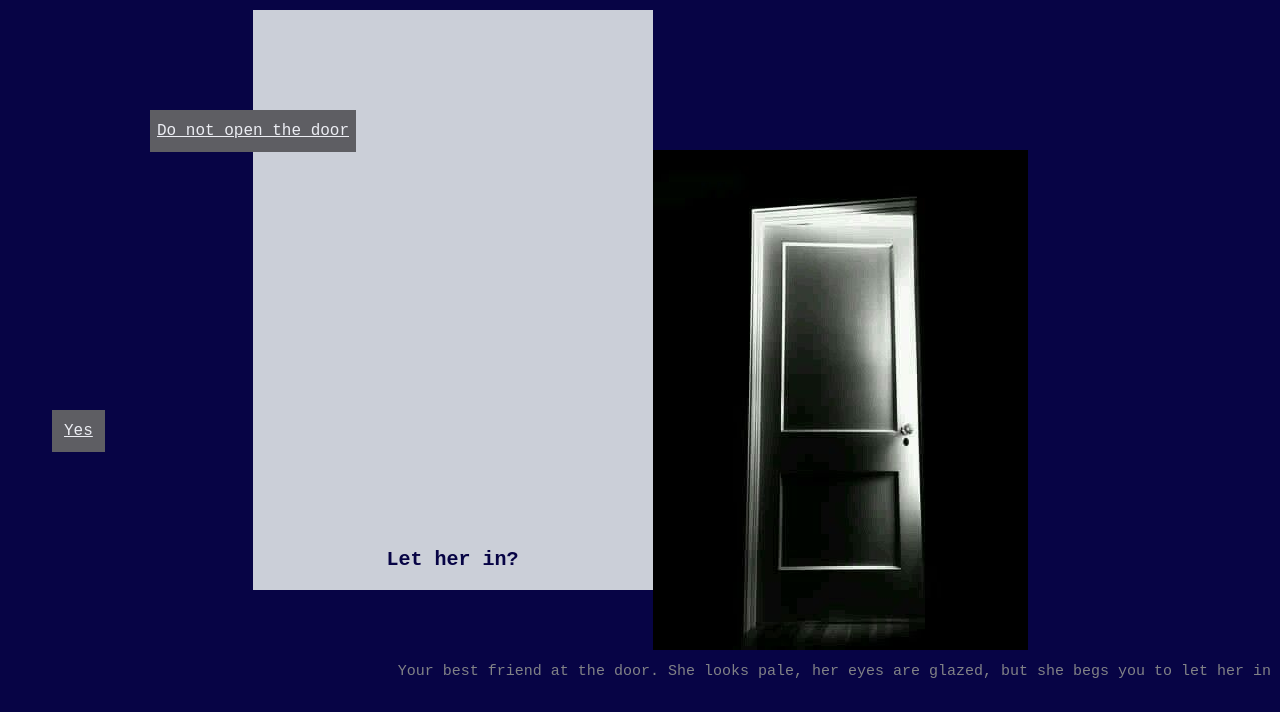
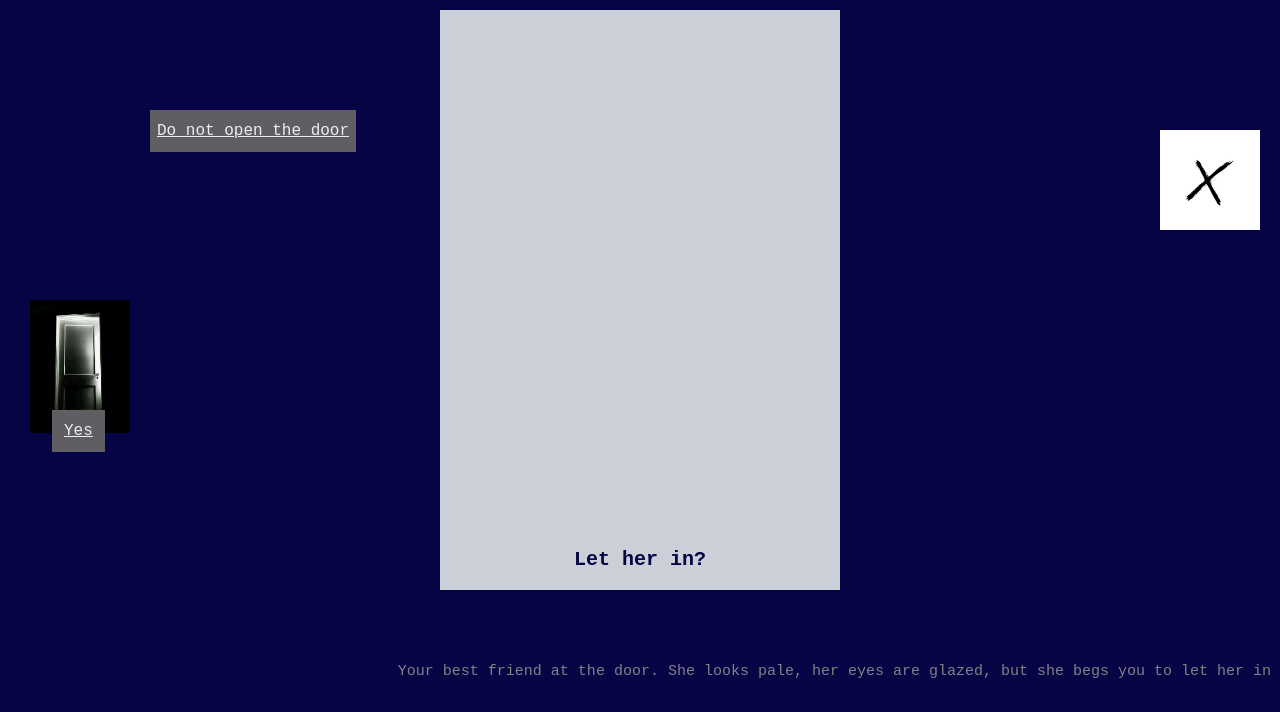
Before and after one commit to altana06032005/zombie, a website built with Vite: page friend.html in a window 1280 px wide. Shown: the top 712 px of the page. Built offline with nearby package versions, Linux system fonts and the light colour scheme; a web font is replaced by a local one.

Commit message:
init project

```diff
--- a/friend.html
+++ b/friend.html
@@ -18,8 +18,8 @@
         <div id="a">Friend at the door</div>
         <div id="b">Your best friend at the door. She looks pale, her eyes are glazed, but she begs you to let her in</div>
         <div id="c">Let her in?</div>
-        <img id="image" src="./src/door.jpg"> <!-- door -->
-
+        <img id="i1" src="./src/door.jpg"> <!-- door -->
+         <img id="i2" src="./src/x.jpeg"> <!-- door -->
     </div>
  <a href="infected.html" class="a1">Yes</a>\
  <a href="refuse.html" class="a2">Do not open the door</a>
```
Also changed, not shown: refuse.html (+1 -1 lines).
